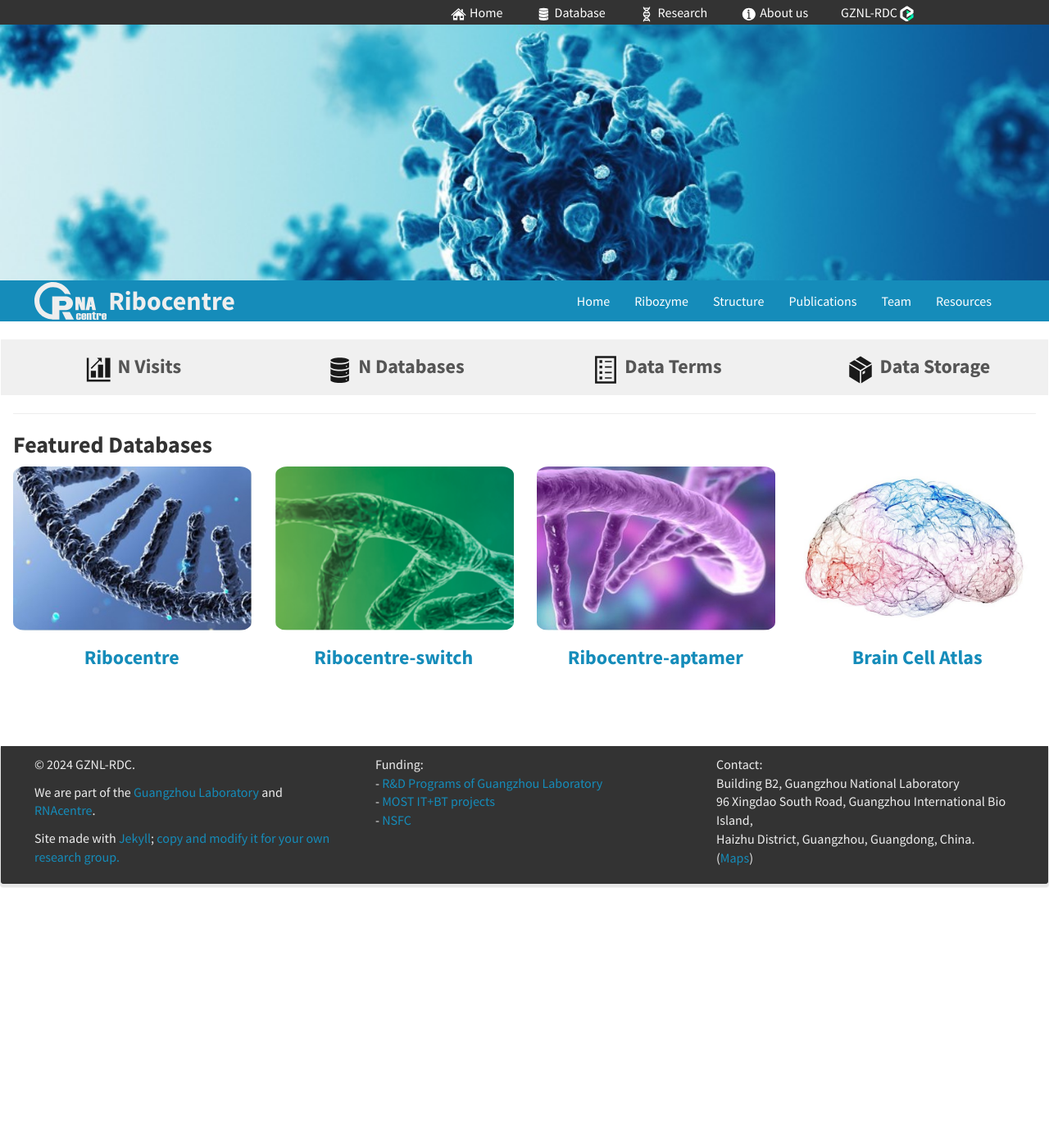
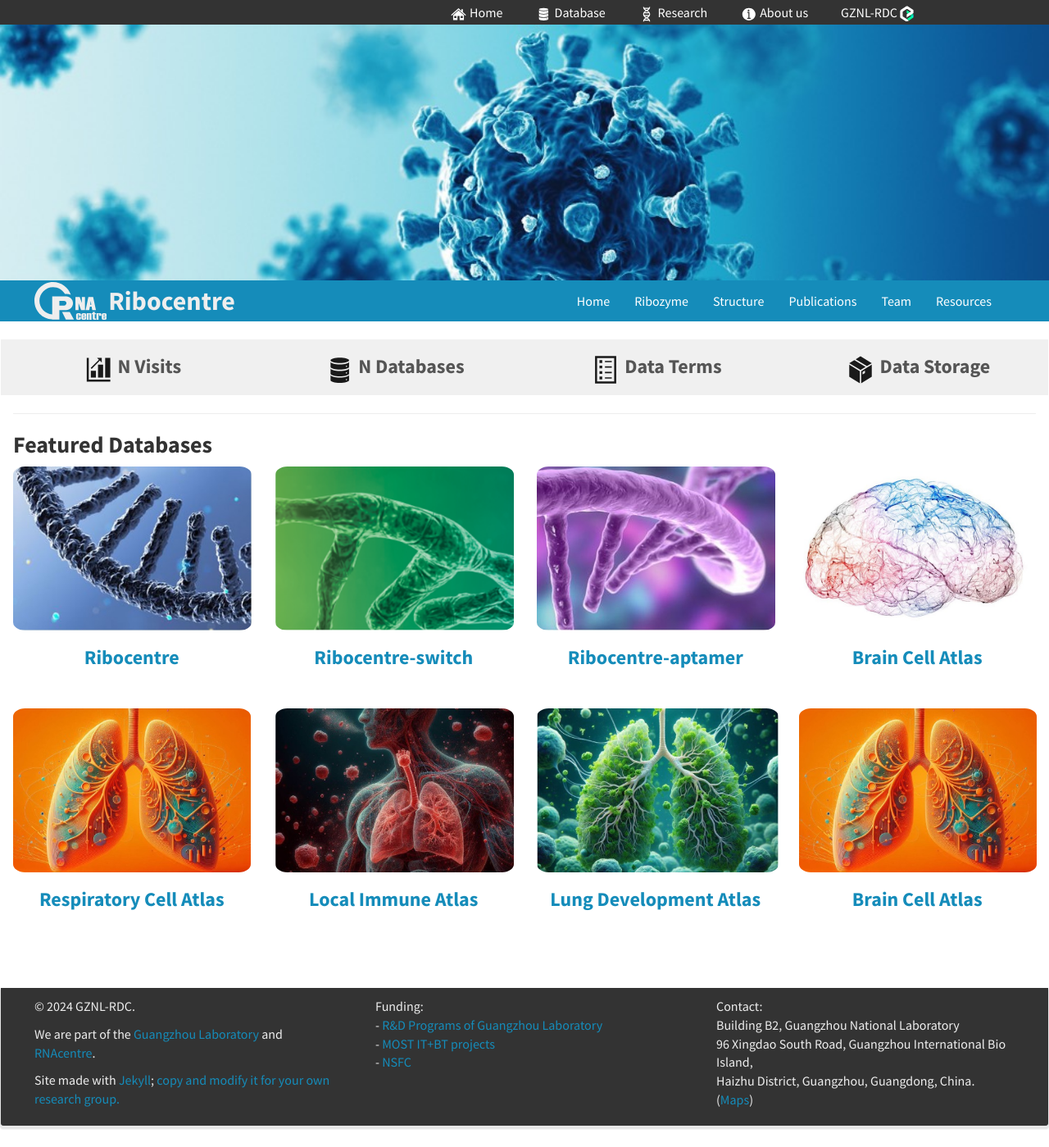
Before and after one commit to rnacentre/gznl-rdc, a Jekyll site: the page built from _pages/home.md, in a window 1280 px wide. Shown: the whole page at 82% size. Built offline with Jekyll 4.4.1, drawn with Linux system fonts in a browser that asks for light colours; nearby versions of some CDN libraries; before the commit the page ends 1104 px from its top, so only the background shows below that.

Commit message:
Your commit message here

```diff
--- a/_pages/home.md
+++ b/_pages/home.md
@@ -55,4 +55,30 @@
 </div><!-- /.col-lg-3 -->
 </div><!-- /.row -->
 
+<br/>
+
+<!-------------------------------------------------------------------->
+<div class="row">
+<div class="col-lg-3 text-center">
+<img src="{{ site.url }}{{ site.baseurl }}/images/database/lung.jpg" style='height: 200px;'/>
+<p class="text-center" style='margin-top: 16px;'><b style='font-size:24px;'><a href='https://www.rnacentre.org/'>Respiratory Cell Atlas</a></b></p>
+</div><!-- /.col-lg-3 -->
+
+<div class="col-lg-3 text-center">
+<img src="{{ site.url }}{{ site.baseurl }}/images/database/localImmune.jpg" style='height: 200px;'/>
+<p class="text-center" style='margin-top: 16px;'><b style='font-size:24px;'><a href='https://riboswitch.ribocentre.org/'>Local Immune Atlas</a></b></p>
+</div><!-- /.col-lg-3 -->
+
+<div class="col-lg-3 text-center">
+<img src="{{ site.url }}{{ site.baseurl }}/images/database/lungDev.jpg" style='height: 200px;'/>
+<p class="text-center" style='margin-top: 16px;'><b style='font-size:24px;'><a href='https://ribocentre-aptamer.github.io/docs/ATP-aptamer/'>Lung Development Atlas</a></b></p>
+</div><!-- /.col-lg-3 -->
+
+<div class="col-lg-3 text-center">
+<img src="{{ site.url }}{{ site.baseurl }}/images/database/lung.jpg" style='height: 200px;'/>
+<p class="text-center" style='margin-top: 16px;'><b style='font-size:24px;'><a href='http://braincellatlas.org/'>Brain Cell Atlas</a></b></p>
+</div><!-- /.col-lg-3 -->
+</div><!-- /.row -->
+
+
 <br/><br/><br/>
```
Also changed, not shown: images/database/localImmune.jpg (added), images/database/lung.jpg (added), images/database/lungDev.jpg (added), 7 other files.
